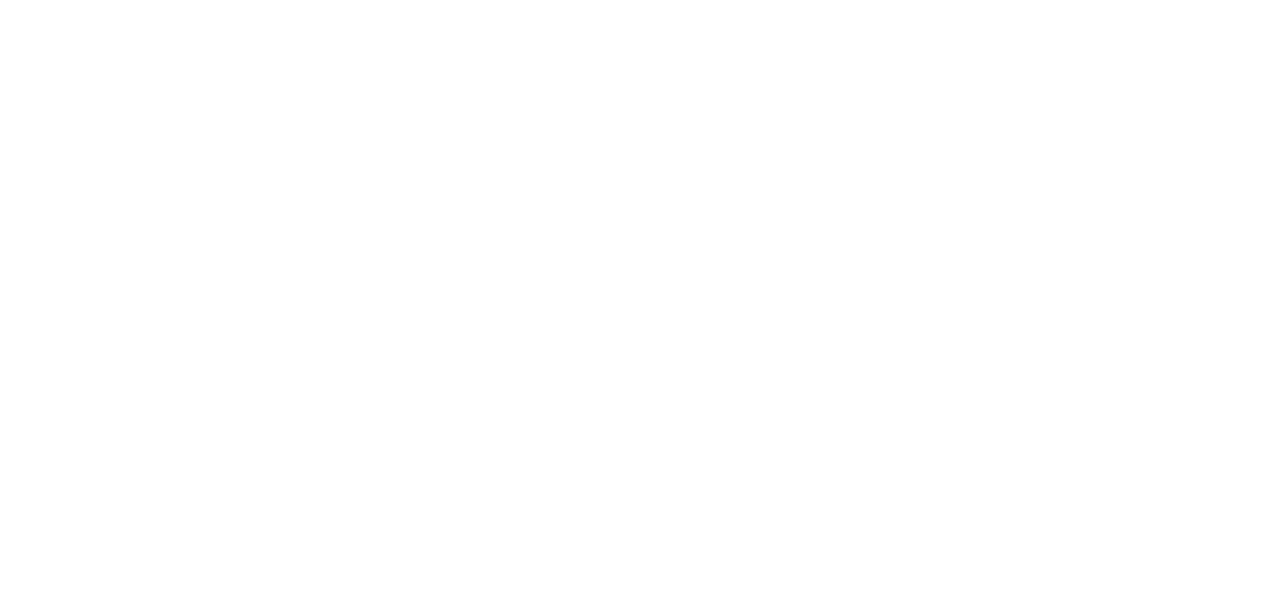
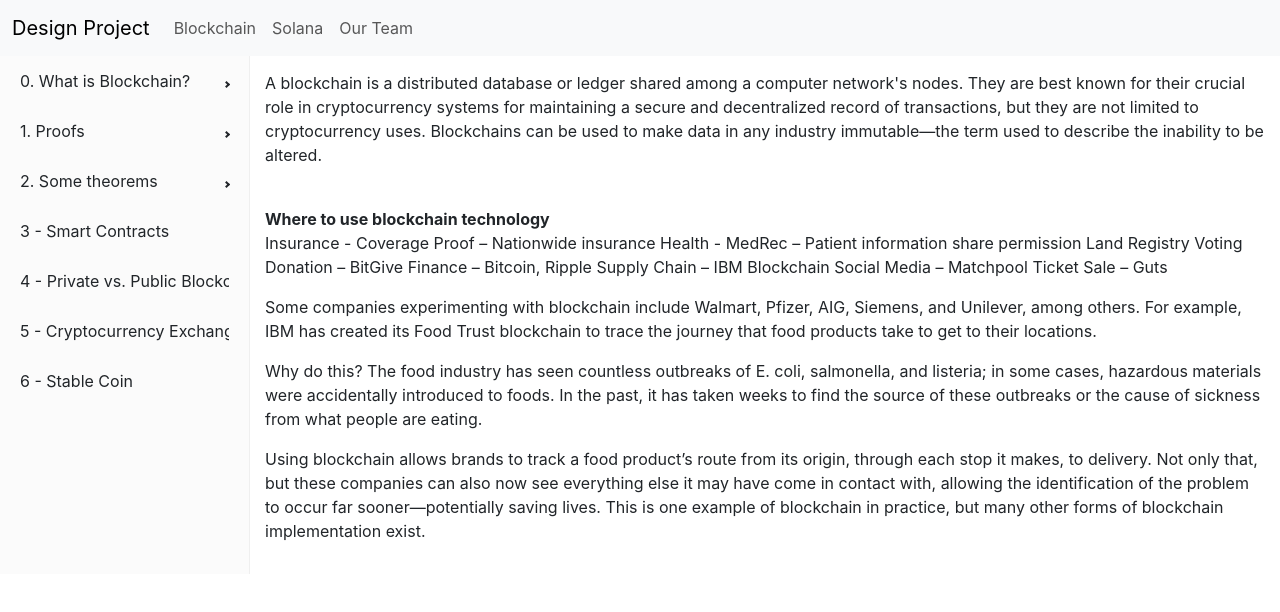
Before and after one commit to Jvdglyv/Design-Project.github.io, a React (Create React App) app: page / in a window 1280 px wide. Before the commit this address had no page. Shown: the top 612 px of the page. Built offline with nearby package versions, Linux system fonts and the light colour scheme; the HTML template or start-up script is replaced by a standard one.

Commit message:
readme deleted

```diff
--- a/package.json
+++ b/package.json
@@ -21,6 +21,7 @@
     "react-pro-sidebar": "^1.1.0-alpha.1",
     "react-router-dom": "^6.20.1",
     "react-scripts": "5.0.1",
+    "redirect": "^0.2.0",
     "typescript": "^4.9.5",
     "web-vitals": "^2.1.4"
   },
--- a/src/App.tsx
+++ b/src/App.tsx
@@ -9,6 +9,7 @@ function App() {
     <div className="App">
         <BrowserRouter>
             <Routes>
+                <Route path="" element={<Main />}></Route>
                 <Route path="/home" element={<Main />}></Route>
                 <Route path="/solana" element={<Solana />}></Route>
             </Routes>
--- a/src/components/NavigationBar.tsx
+++ b/src/components/NavigationBar.tsx
@@ -6,11 +6,11 @@ export const NavigationBar = () => {
     return (
         <Navbar expand="lg" className="bg-body-tertiary">
             <Container style={{marginLeft:0}}>
-                <Navbar.Brand href="/home" className="justify-content-start">Design Project</Navbar.Brand>
+                <Navbar.Brand href="" className="justify-content-start">Design Project</Navbar.Brand>
                 <Navbar.Toggle aria-controls="basic-navbar-nav" />
                 <Navbar.Collapse id="basic-navbar-nav">
                     <Nav className="me-auto">
-                        <Nav.Link href="/home">Blockchain</Nav.Link>
+                        <Nav.Link href="">Blockchain</Nav.Link>
                         <Nav.Link href="/solana">Solana</Nav.Link>
                         <Nav.Link href="/ourTeam">Our Team</Nav.Link>
                     </Nav>
```
Also changed, not shown: 1 other file (tests, documents, lock files or other folders).
